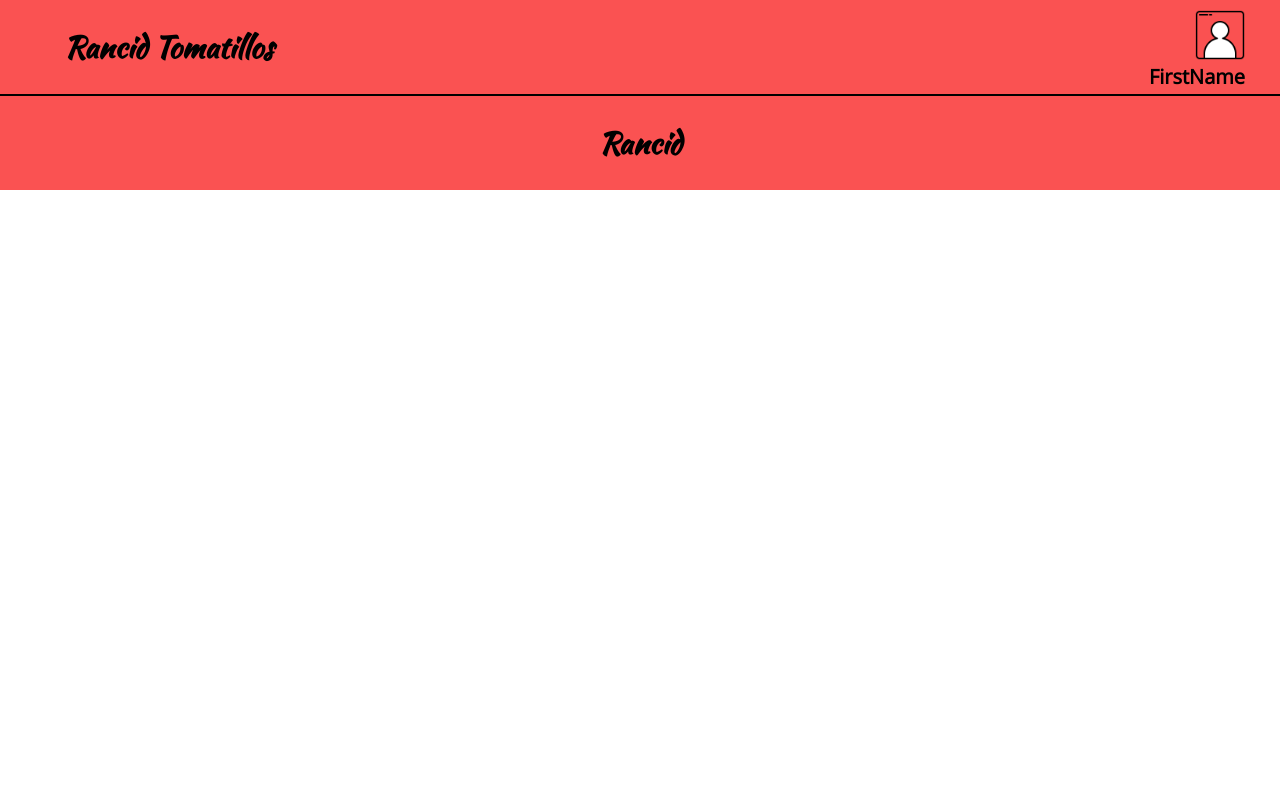
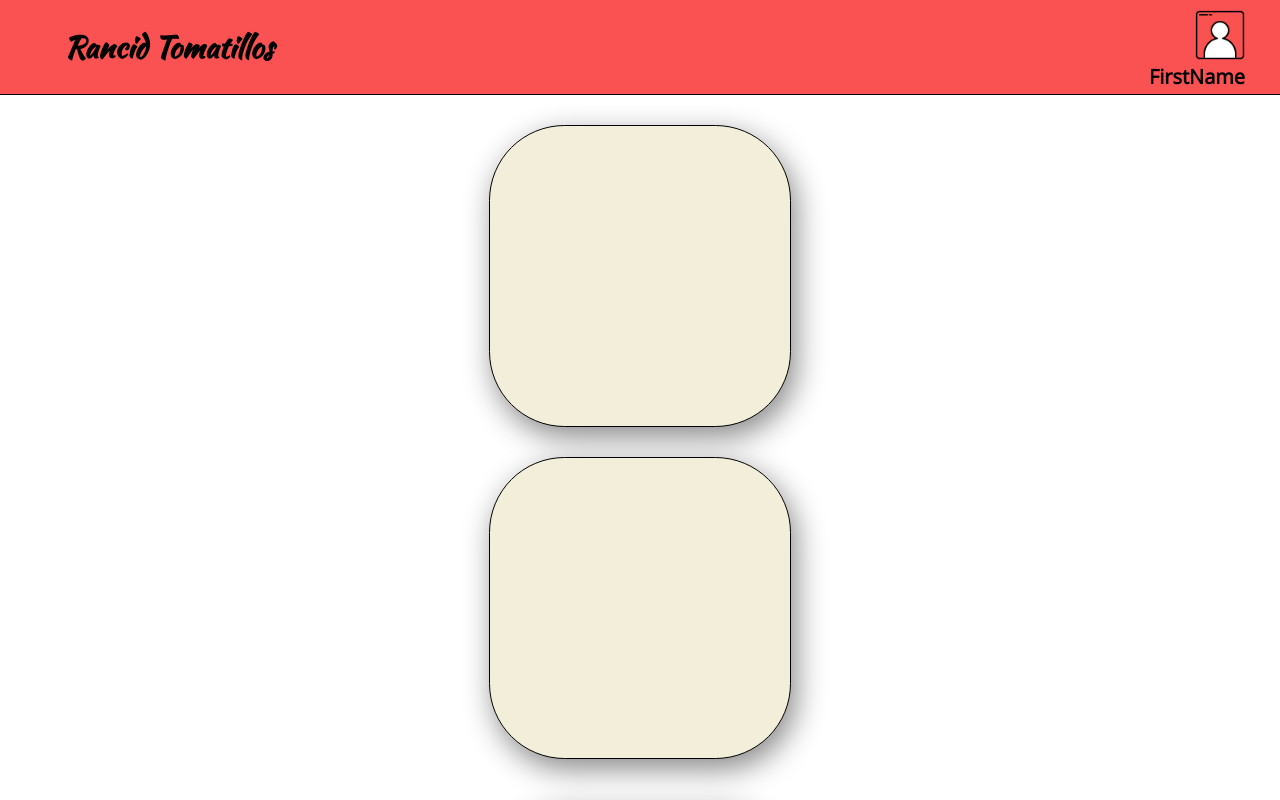
Before and after one commit to Chriscastanuela/Rancid-Tomatillos, a React (Create React App) app: page / in a window 1280 px wide. Shown: the top 800 px of the page. Built offline with nearby package versions, Linux system fonts and the light colour scheme; no server answers.

Commit message:
Add list style

```diff
--- a/src/Components/Header.jsx
+++ b/src/Components/Header.jsx
@@ -32,7 +32,7 @@ const headerStyle = {
     fontSize: '30px',
     gridColumn: '1',
     textAlign: 'left',
-    marginLeft: '10%'
+    marginLeft: '10%',
 }
 
 const userNameAndIconStyle = {
--- a/src/Components/Lists.jsx
+++ b/src/Components/Lists.jsx
@@ -4,17 +4,49 @@ export class Lists extends Component {
     render() {
         return (
             <section style={listSectionStyle}>
-                <div></div>
-                <div></div>
-                <div></div>
+                <div style={firstDivStyle}>
+                    <div style={listStyle}>
+                        <ul>
+                        </ul>
+                    </div>
+                </div>
+                <div>
+                    <div style={listStyle}>
+                        <ul>
+                        </ul>
+                    </div>
+                </div>
+                <div>
+                    <div style={listStyle}>
+                        <ul>
+                        </ul>
+                    </div>
+                </div>
             </section>
         )
     }
 }
 
+let firstDivStyle = {
+    paddingTop: '15px'
+}
+
 let listSectionStyle = {
     display: 'grid',
-    gridTemplateRows: '1fr 1fr 1fr'
+    gridTemplateRows: '1fr 1fr 1fr',
+    justifyContent: 'center',
+    alignContent: 'center',
+}
+
+let listStyle = {
+    margin: '15px',
+    width: '300px',
+    height: '300px',
+    borderStyle: 'solid',
+    borderWidth: '1px',
+    borderRadius: '25%',
+    backgroundColor: '#f3eed9',
+    boxShadow: '5px 10px 30px #888888'
 }
 
 export default Lists
```
